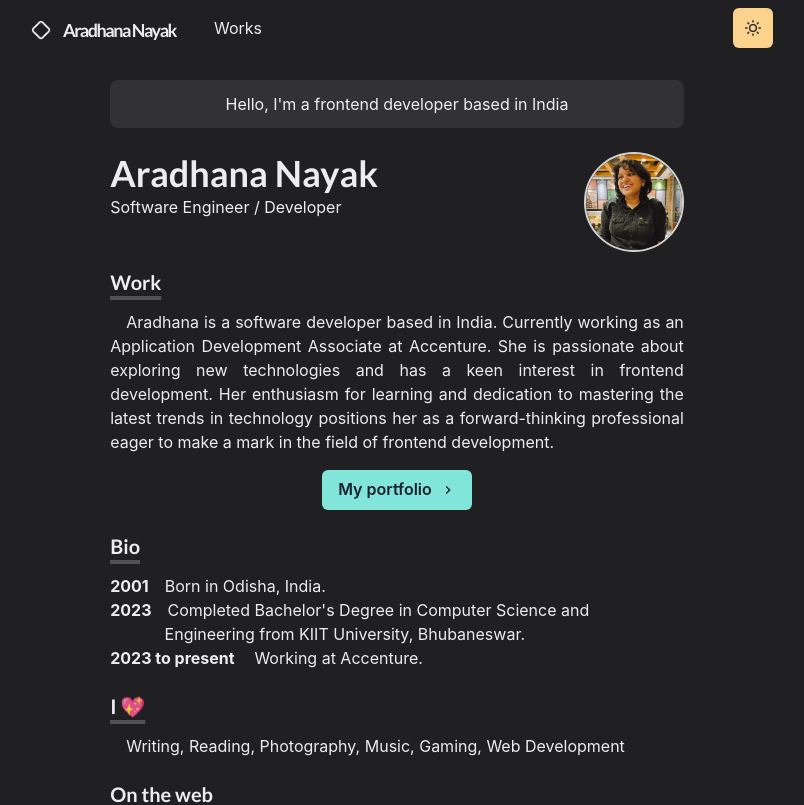
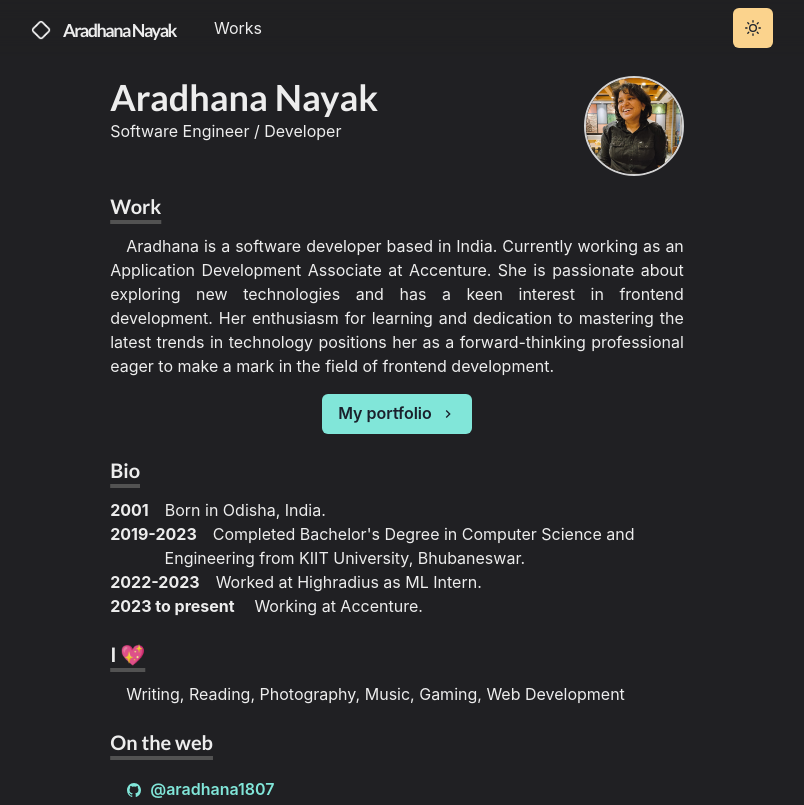
Before and after one commit to aradhana1807/portfolio-aradhana, a Next.js app: page / in a window 1280 px wide. Shown: the top 805 px of the page, without its empty margins (243-1047 px from the left). Built offline with nearby package versions, Linux system fonts and the light colour scheme.

Commit message:
updated info

```diff
--- a/pages/index.js
+++ b/pages/index.js
@@ -35,7 +35,7 @@ const Page = () => {
         <meta name="twitter:image" content="/images/aradhana-1.jpg" />
       </Head>
       <Container>
-        <Box
+        {/* <Box
           borderRadius="lg"
           bg={useColorModeValue('whiteAlpha.500', 'whiteAlpha.200')}
           p={3}
@@ -44,9 +44,9 @@ const Page = () => {
           align="center"
         >
           Hello, I&apos;m a frontend developer based in India
-        </Box>
+        </Box> */}
 
-        <Box display={{ md: 'flex' }}>
+        <Box display={{ md: 'flex' }} mt={5}>
           <Box flexGrow={1}>
             <Heading as="h2" variant="page-title">
               Aradhana Nayak
@@ -111,9 +111,14 @@ const Page = () => {
           </BioSection>
 
           <BioSection>
-            <BioYear>2023</BioYear>
+            <BioYear>2019-2023</BioYear>
             Completed Bachelor&apos;s Degree in Computer Science and Engineering
             from KIIT University, Bhubaneswar.
+          </BioSection>
+
+          <BioSection>
+            <BioYear>2022-2023</BioYear>
+            Worked at Highradius as ML Intern.
           </BioSection>
 
           <BioSection>
```
